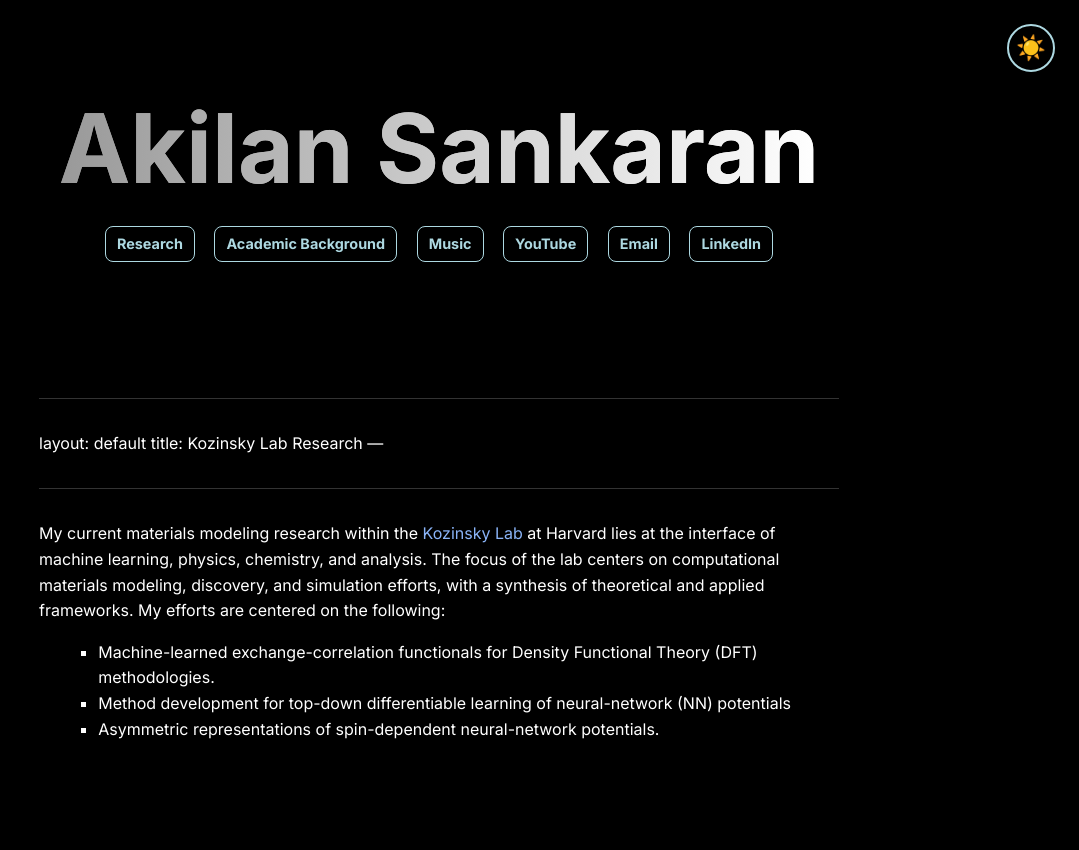
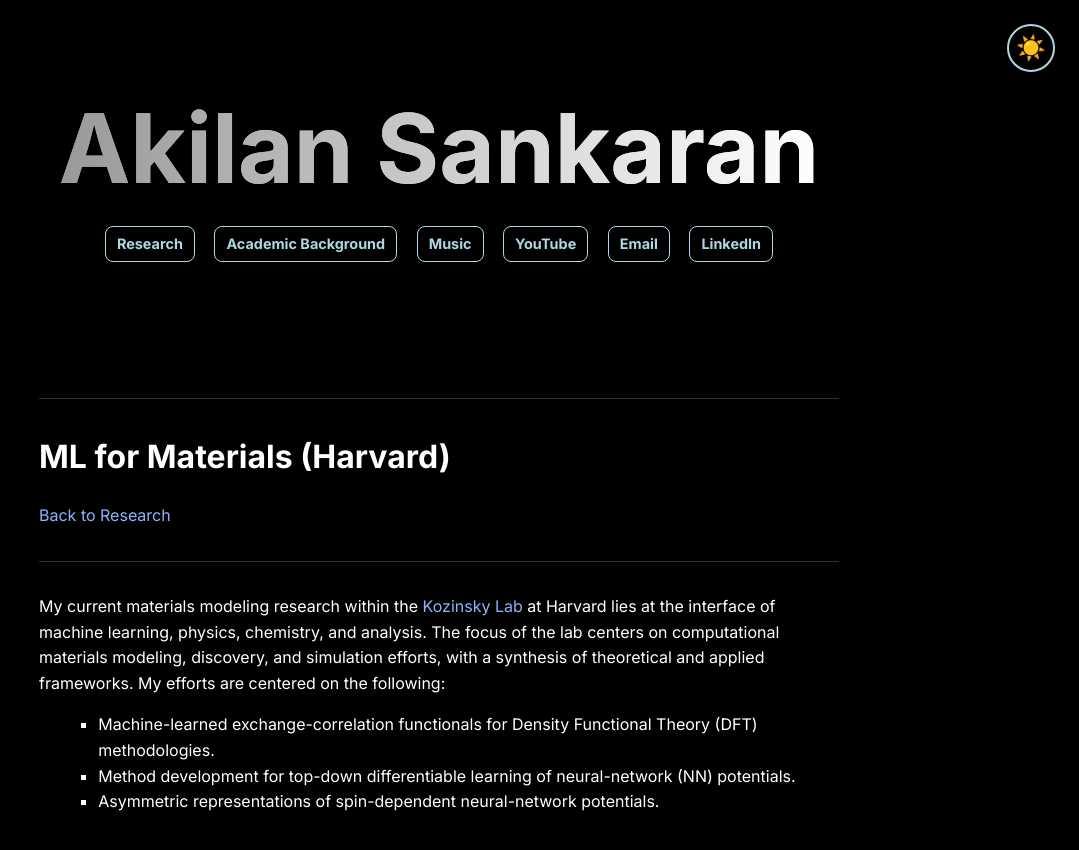
Before and after one commit to akilansankaran/akilansankaran.github.io, a Jekyll site: the page built from mir.md, in a window 1280 px wide. Shown: the top 850 px of the page, without its empty margins (201-1280 px from the left). Built offline with Jekyll 4.4.1, drawn with Linux system fonts in a browser that asks for light colours; some web fonts are replaced; our own code applies the rules of GitHub Pages for plain Markdown files.

Commit message:
bugs fixed in mir.md

```diff
--- a/mir.md
+++ b/mir.md
@@ -1,11 +1,20 @@
- ---
+---
 layout: default
-title: Kozinsky Lab Research
+title: ML for Materials (Harvard)
 ---
+
 * * *
+
+# ML for Materials (Harvard)
+
+[Back to Research](/research)
+
+* * *
+
 My current materials modeling research within the [Kozinsky Lab](https://mir.g.harvard.edu/) at Harvard lies at the interface of machine learning, physics, chemistry, and analysis. The focus of the lab centers on computational materials modeling, discovery, and simulation efforts, with a synthesis of theoretical and applied frameworks. My efforts are centered on the following:
+
 <ul style="list-style-type: square; margin-left: 1.2em;">
   <li>Machine-learned exchange-correlation functionals for Density Functional Theory (DFT) methodologies.</li>
-  <li>Method development for top-down differentiable learning of neural-network (NN) potentials</li>
+  <li>Method development for top-down differentiable learning of neural-network (NN) potentials.</li>
   <li>Asymmetric representations of spin-dependent neural-network potentials.</li>
 </ul>
```
Also changed, not shown: pfas.md (+1 -1 lines), recombination.md (+1 -1 lines).
